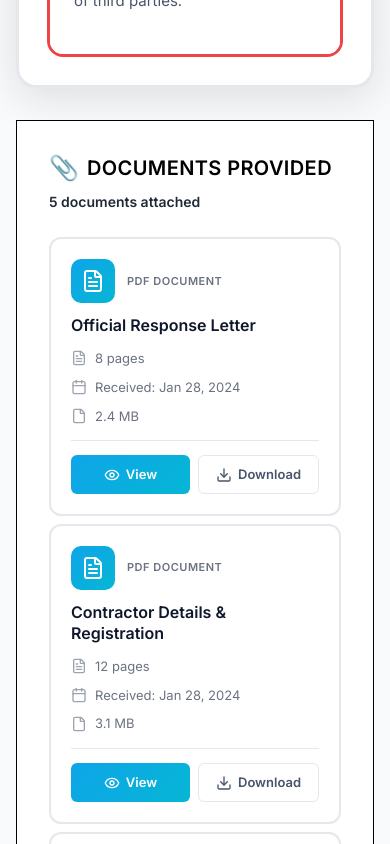
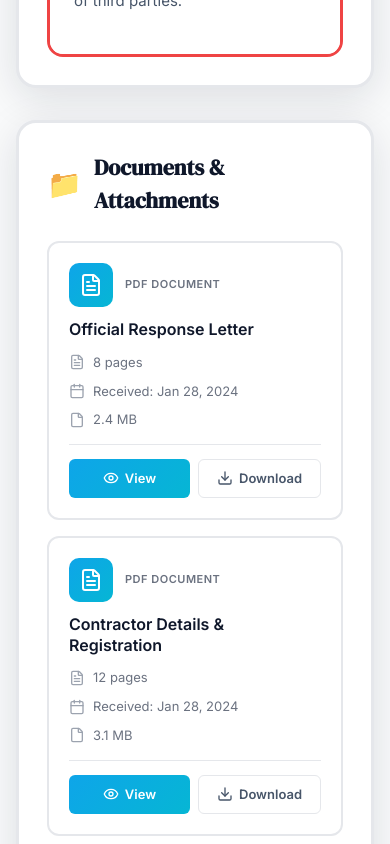
Before and after one commit to Yugantar-NGO/youRTI-UI, a Next.js app: page /rti/rti-001 in a window 390 px wide. Shown: the part 4740-5584 px from the top of the page. Built offline with nearby package versions, Linux system fonts and the light colour scheme.

Commit message:
style(documents): update section layout to match HTML spec
- Apply grid layout for document cards
- Add proper header styling with icon
- Ensure responsive grid behavior

```diff
--- a/src/components/features/rti-detail/molecules/DocumentsSection.module.css
+++ b/src/components/features/rti-detail/molecules/DocumentsSection.module.css
@@ -1,25 +1,28 @@
 .section {
-  background: #ffffff;
-  border-radius: var(--radius-lg);
+  background: white;
+  border: 3px solid #e5e7eb;
+  border-radius: 20px;
+  padding: 28px;
+  margin-bottom: 32px;
+  box-shadow: 0 10px 40px rgba(15, 23, 42, 0.12);
 }
 
 .header {
   display: flex;
   align-items: center;
-  gap: var(--spacing-sm);
-  margin-bottom: var(--spacing-sm);
+  gap: 12px;
+  margin-bottom: 24px;
 }
 
 .icon {
-  font-size: 24px;
-  line-height: 1;
+  font-size: 28px;
 }
 
 .title {
-  font-family: var(--font-display);
-  font-weight: 700;
-  color: var(--color-text-primary);
-  letter-spacing: 0.02em;
+  font-size: 22px;
+  font-weight: 900;
+  color: #0F172A;
+  font-family: 'DM Serif Display', serif;
 }
 
 .count {
@@ -32,12 +35,20 @@
 
 .documentsList {
   display: grid;
-  gap: var(--spacing-md);
+  grid-template-columns: repeat(auto-fill, minmax(280px, 1fr));
+  gap: 16px;
 }
 
 /* Mobile Responsiveness */
 @media (max-width: 768px) {
   .documentsList {
-    gap: var(--spacing-sm);
+    grid-template-columns: 1fr;
+    gap: 16px;
   }
 }
+
+@media (min-width: 769px) and (max-width: 1024px) {
+  .documentsList {
+    grid-template-columns: repeat(2, 1fr);
+  }
+}
--- a/src/components/features/rti-detail/molecules/DocumentsSection.tsx
+++ b/src/components/features/rti-detail/molecules/DocumentsSection.tsx
@@ -2,7 +2,6 @@
 
 import { BaseProps } from '@/types'
 import { RTIDocument } from '@/data/rtiDetailData'
-import { Card } from '@/components/ui/Card'
 import { Typography } from '@/components/ui/Typography'
 import { DocumentAttachment } from '../atoms'
 import styles from './DocumentsSection.module.css'
@@ -31,19 +30,14 @@ export function DocumentsSection({ documents, className = '' }: DocumentsSection
   }
 
   return (
-    <Card variant="bordered" padding="lg" className={`${styles.section} ${className}`}>
+    <section className={`${styles.section} ${className}`}>
       {/* Section Header */}
       <div className={styles.header}>
-        <span className={styles.icon}>📎</span>
+        <span className={styles.icon}>📁</span>
         <Typography variant="headline-small" as="h2" className={styles.title}>
-          DOCUMENTS PROVIDED
+          Documents & Attachments
         </Typography>
       </div>
-
-      {/* Document Count */}
-      <Typography variant="body-text" className={styles.count}>
-        {documents.length} document{documents.length !== 1 ? 's' : ''} attached
-      </Typography>
 
       {/* Documents List */}
       <div className={styles.documentsList}>
@@ -51,6 +45,6 @@ export function DocumentsSection({ documents, className = '' }: DocumentsSection
           <DocumentAttachment key={document.id} document={document} variant="card" />
         ))}
       </div>
-    </Card>
+    </section>
   )
 }
```
